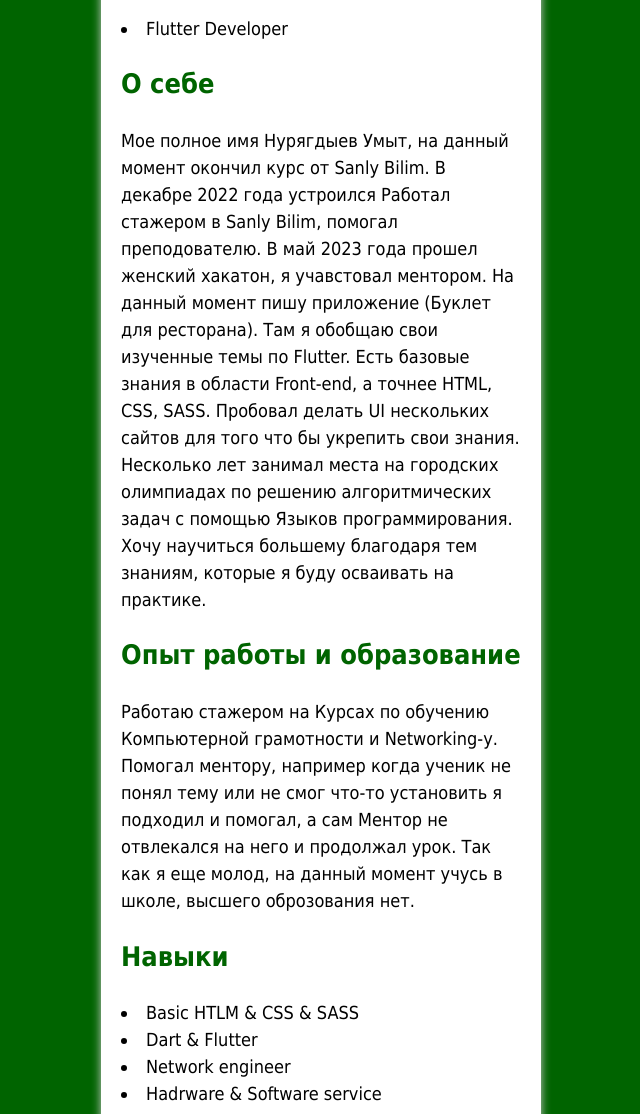
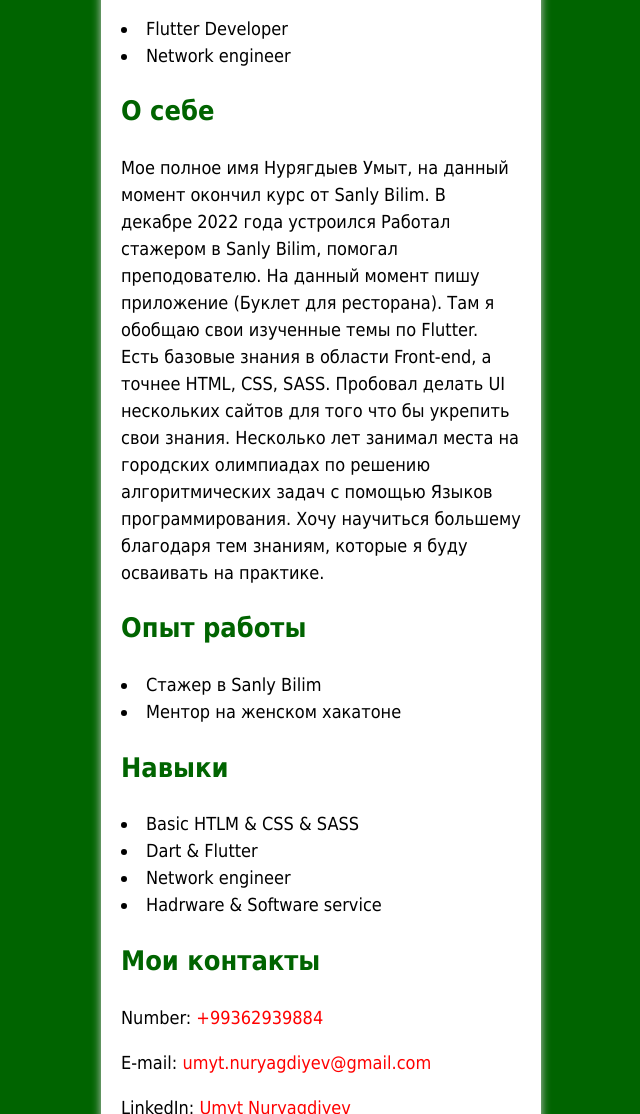
Before and after one commit to lightRain0629/myCV, a plain HTML site: page index.html in a window 1280 px wide. Shown: the part 400-1514 px from the top of the page, without its empty margins (319-959 px from the left). Drawn offline with Linux system fonts and the light colour scheme.

Commit message:
Update index.html

```diff
--- a/index.html
+++ b/index.html
@@ -73,6 +73,7 @@
         <h4 class="card-subtitle">Должность</h4>
         <ul class="card-list" >
             <li>Flutter Developer</li>
+            <li>Network engineer</li>
 
         </ul>
 <!--        <h4 class="card-subtitle" >Дата рождения</h4>-->
@@ -81,12 +82,15 @@
         </ul>
         <h2 class="card-subtitle">О себе</h2>
         <p>
-        Мое полное имя Нурягдыев Умыт, на данный момент окончил курс от Sanly Bilim. В декабре 2022 года устроился Работал стажером в Sanly Bilim, помогал преподователю. В май 2023 года прошел женский хакатон, я учавстовал ментором. На данный момент пишу приложение (Буклет для ресторана). Там я обобщаю свои изученные темы по Flutter. Есть базовые знания в области Front-end, а точнее HTML, CSS, SASS. Пробовал делать UI нескольких сайтов для того что бы укрепить свои знания. Несколько лет занимал места на городских олимпиадах по решению алгоритмических задач с помощью Языков программирования. Хочу научиться большему благодаря тем знаниям, которые я буду осваивать на практике.
+        Мое полное имя Нурягдыев Умыт, на данный момент окончил курс от Sanly Bilim. В декабре 2022 года устроился Работал стажером в Sanly Bilim, помогал преподователю. На данный момент пишу приложение (Буклет для ресторана). Там я обобщаю свои изученные темы по Flutter. Есть базовые знания в области Front-end, а точнее HTML, CSS, SASS. Пробовал делать UI нескольких сайтов для того что бы укрепить свои знания. Несколько лет занимал места на городских олимпиадах по решению алгоритмических задач с помощью Языков программирования. Хочу научиться большему благодаря тем знаниям, которые я буду осваивать на практике.
         </p>
-        <h2 class="card-subtitle"> Опыт работы и образование </h2>
-        <p>
-        Работаю стажером на Курсах по обучению Компьютерной грамотности и Networking-у. Помогал ментору, например когда ученик не понял тему или не смог что-то установить я подходил и помогал, а сам Ментор не отвлекался на него и продолжал урок. Так как я еще молод, на данный момент учусь в школе, высшего оброзования нет.
-        </p>
+
+        <h2 class="card-subtitle"> Опыт работы </h2>
+        <ul class="card-list">
+            <li>Стажер в Sanly Bilim</li>
+            <li>Ментор на женском хакатоне</li>
+        </ul>
+
         <h2 class="card-subtitle"> Навыки </h2>
         <ul class="card-list">
             <li>Basic HTLM & CSS & SASS</li>
```
